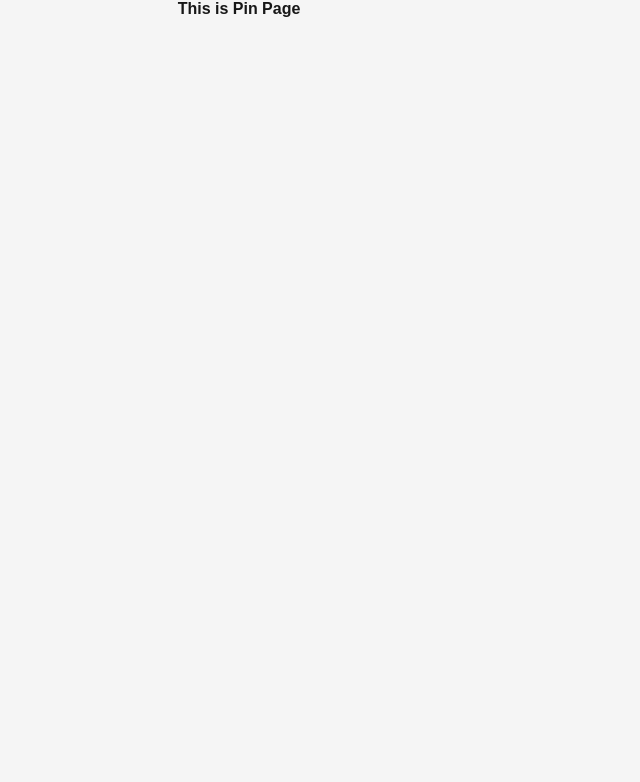
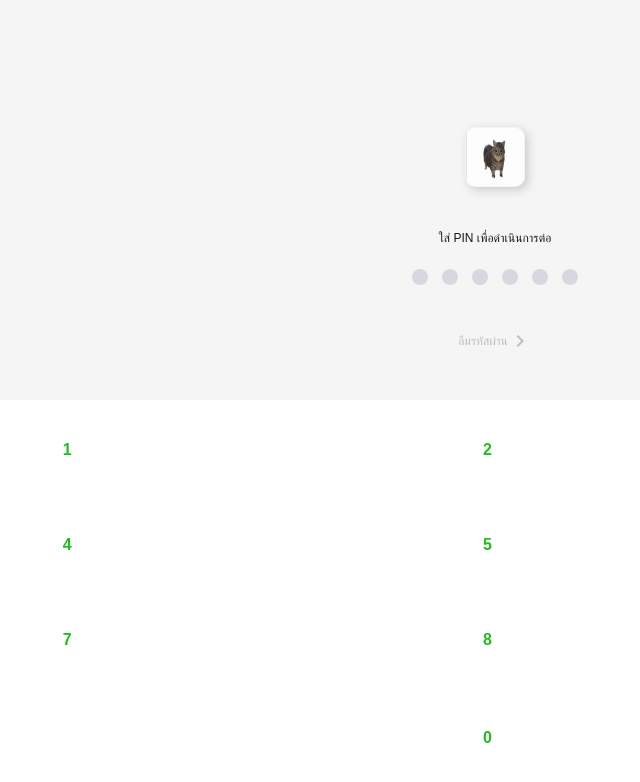
Before and after one commit to Teneieiza/Unit-test-Frontend, a Next.js app: page /pin in a window 1280 px wide. Shown: the top 782 px of the page, without its empty margins (401-1041 px from the left). Built offline with nearby package versions, Linux system fonts and the light colour scheme.

Commit message:
Edit Pin page&css

```diff
--- a/app/pin/page.tsx
+++ b/app/pin/page.tsx
@@ -1,9 +1,54 @@
+import Image from "next/image"
+import { BackSpace, ChevronRightIcon, FillCiecle } from "../icon/icon"
+import styles from "./pin.module.css"
+
 export default function PinPage() {
   return (
-    <div>
-        <h1>
-          This is Pin Page
-        </h1>
+    <div className={styles.page}>
+      <div className={styles.container}>
+        <div className={styles.header}>
+          <div>
+            <Image
+            src="/spinning-spining-cat.gif"
+            alt="UiaCat"
+            width={60}
+            height={60}
+            unoptimized
+            className={styles.imagecontent}
+            />
+          </div>
+          <div className={styles.pincontent}>
+            <p>ใส่ PIN เพื่อดำเนินการต่อ</p>
+            <div className={styles.pin}>
+              <FillCiecle/>
+              <FillCiecle/>
+              <FillCiecle/>
+              <FillCiecle/>
+              <FillCiecle/>
+              <FillCiecle/>
+            </div>
+          </div>
+          <div className={styles.forgotpass}>
+            <a>ลืมรหัสผ่าน <ChevronRightIcon fill="var(--forgot-pass-content)"/></a>
+          </div>
+        </div>
+        <div className={styles.footer}>
+          <button>1</button>
+          <button>2</button>
+          <button>3</button>
+          <button>4</button>
+          <button>5</button>
+          <button>6</button>
+          <button>7</button>
+          <button>8</button>
+          <button>9</button>
+          <div> </div>
+          <button>0</button>
+          <button>
+            <BackSpace/>
+          </button>
+        </div>
+      </div>
     </div>
   )
 }
--- /dev/null
+++ b/app/pin/pin.module.css
@@ -0,0 +1,85 @@
+.page{
+  width: 100vw;
+  height: 100%;
+  background-color: var(--background-pin-header);
+}
+
+.container{
+  display: flex;
+  flex-direction: column;
+  height: 100%;
+  width: 100%;
+}
+
+.imagecontent{
+  border: 0px solid transparent;
+  border-radius: 10px;
+  padding: 1px;
+  box-shadow: 3px 3px 10px var(--image-shadow);
+}
+
+.header{
+  display: flex;
+  justify-content: center;
+  align-items: center;
+  flex-direction: column;
+  gap: 40px;
+  padding-top: 80px;
+  height: 50%;
+  width: 100%;
+}
+
+.footer{
+  height: 50%;
+  width: 100%;
+  background-color: var(--background-pin-footer);
+  border: 2px solid transparent;
+  border-radius: 8px;
+  display: grid;
+  grid-template-columns: auto auto auto;
+  padding-bottom: 10px;
+  align-items: center;
+}
+
+.footer button {
+  display: flex;
+  justify-content: center;
+  align-items: center;
+  color: var(--text-pin);
+  font-size: 16px;
+  font-weight: bold;
+  background-color: var(--background-pin-footer);
+  border: 0px solid transparent;
+  border-radius: 8px;
+  width: 100%;
+  height: 100%;
+  cursor: pointer;
+  transition: all 300ms ease-in-out ;
+}
+
+.footer button:hover {
+  background-color: var(--background-pin);
+}
+
+.pincontent {
+  display: flex;
+  flex-direction: column;
+  justify-content: center;
+  align-items: center;
+  gap: 20px;
+
+}
+
+.pin{
+  display: flex;
+  gap: 6px;
+}
+
+.forgotpass a{
+  display: flex;
+  justify-content: center;
+  align-items: center;
+  align-content: center;
+  font-size: 12px;
+  color: var(--forgot-pass-content);
+}
```
